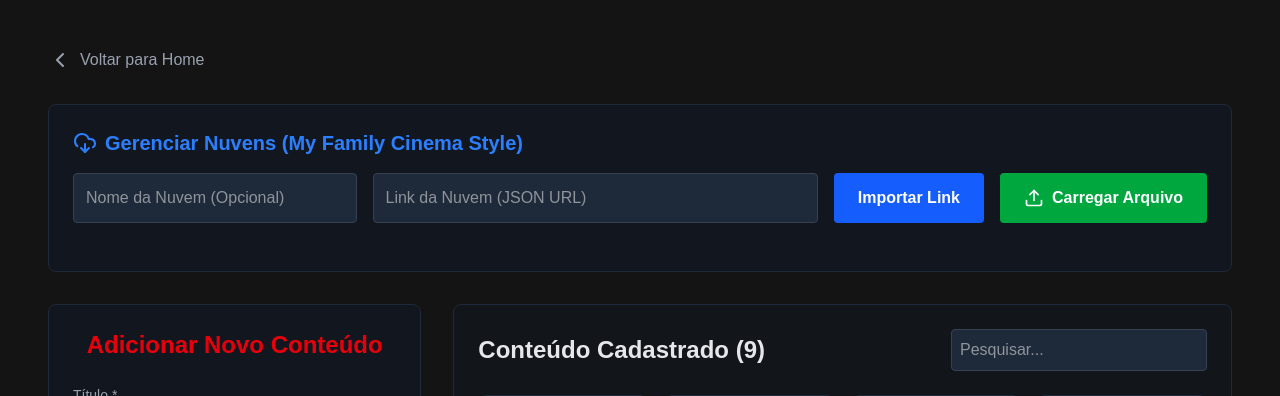
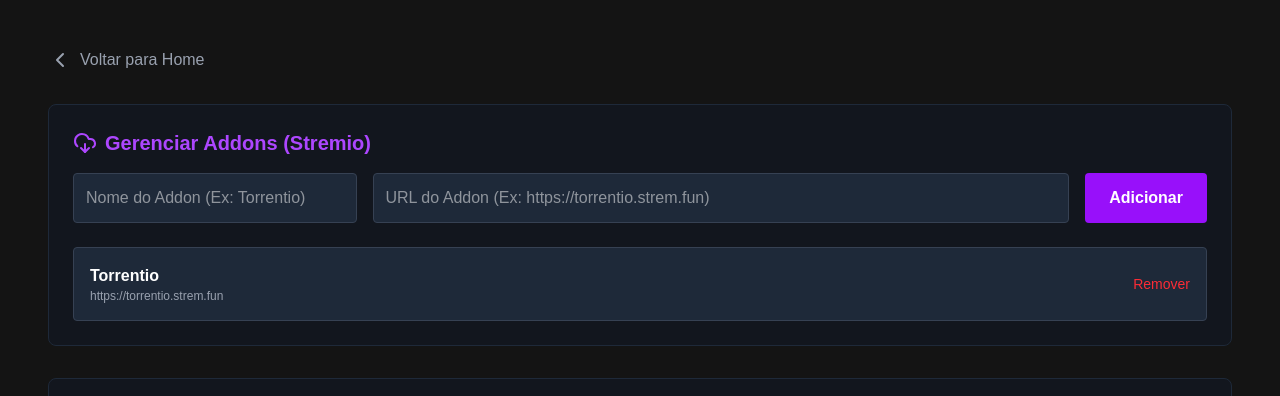
Before and after one commit to WalaceGeraldo/SitedeFilme, a React (Vite) app: page /admin in a window 1280 px wide. Shown: the top 396 px of the page. Built offline with nearby package versions, Linux system fonts and the light colour scheme; sample sign-in values are in the browser's storage; grey boxes are pictures that could not be loaded.

Commit message:
Adicionar integração com Stremio, player WebTorrent e correções de bugs

```diff
--- a/src/context/MovieContext.jsx
+++ b/src/context/MovieContext.jsx
@@ -134,6 +134,39 @@
         // Implementing removal would require tracking source_id on movies.
     };
 
+    // Addons State
+    const [addons, setAddons] = useState(() => {
+        const savedAddons = localStorage.getItem('my_cine_addons');
+        return savedAddons ? JSON.parse(savedAddons) : [
+            { id: 'torrentio', name: 'Torrentio', url: 'https://torrentio.strem.fun' }
+        ];
+    });
+
+    // Save Addons to localStorage
+    React.useEffect(() => {
+        localStorage.setItem('my_cine_addons', JSON.stringify(addons));
+    }, [addons]);
+
+    const addAddon = (url, name) => {
+        // Sanitize URL: Remove 'manifest.json' and trailing slashes
+        let cleanUrl = url.trim();
+        if (cleanUrl.endsWith('/manifest.json')) {
+            cleanUrl = cleanUrl.replace('/manifest.json', '');
+        }
+        cleanUrl = cleanUrl.replace(/\/+$/, ''); // Remove trailing slash
+
+        const newAddon = {
+            id: Date.now(),
+            name: name || `Addon ${addons.length + 1}`,
+            url: cleanUrl
+        };
+        setAddons(prev => [...prev, newAddon]);
+    };
+
+    const removeAddon = (id) => {
+        setAddons(prev => prev.filter(addon => addon.id !== id));
+    };
+
     const addMovie = (newMovie) => {
         console.log("Adding movie:", newMovie);
         // Generate a new ID based on the last ID
@@ -167,7 +200,7 @@
     };
 
     return (
-        <MovieContext.Provider value={{ movies, clouds, addMovie, updateMovie, addMovies, importCloud, importCloudData, removeCloud }}>
+        <MovieContext.Provider value={{ movies, clouds, addons, addMovie, updateMovie, addMovies, importCloud, importCloudData, removeCloud, addAddon, removeAddon }}>
             {children}
         </MovieContext.Provider>
     );
--- a/src/pages/Admin.jsx
+++ b/src/pages/Admin.jsx
@@ -6,7 +6,7 @@
 const TMDB_API_KEY = "70f37390ba1316b495743e24196beb71";
 
 const Admin = () => {
-    const { movies, addMovie, updateMovie, addMovies, clouds, importCloud, importCloudData, removeCloud } = useMovies();
+    const { movies, addMovie, updateMovie, addMovies, clouds, importCloud, importCloudData, removeCloud, addons, addAddon, removeAddon } = useMovies();
     const navigate = useNavigate();
 
     const [editingId, setEditingId] = useState(null);
@@ -16,6 +16,10 @@
     // Cloud State
     const [cloudUrl, setCloudUrl] = useState('');
     const [cloudName, setCloudName] = useState('');
+
+    // Addon State
+    const [addonUrl, setAddonUrl] = useState('');
+    const [addonName, setAddonName] = useState('');
 
     // File Upload Ref
     const fileInputRef = useRef(null);
@@ -68,6 +72,15 @@
             ...prev,
             [name]: value
         }));
+    };
+
+    const handleAddAddon = () => {
+        console.log("Adding addon:", addonName, addonUrl);
+        if (!addonUrl) return alert("Digite a URL do Addon.");
+        addAddon(addonUrl, addonName);
+        setAddonUrl('');
+        setAddonName('');
+        alert("Addon adicionado com sucesso!");
     };
 
     const handleCloudImport = async () => {
@@ -219,6 +232,55 @@
                 >
                     <ChevronLeft /> Voltar para Home
                 </button>
+            </div>
+
+            {/* Addon Management Section */}
+            <div className="bg-gray-900/50 p-6 rounded-lg border border-gray-800 mb-8">
+                <h2 className="text-xl font-bold mb-4 text-purple-500 flex items-center gap-2">
+                    <DownloadCloud size={24} /> Gerenciar Addons (Stremio)
+                </h2>
+                <div className="flex flex-col md:flex-row gap-4 mb-6">
+                    <input
+                        type="text"
+                        placeholder="Nome do Addon (Ex: Torrentio)"
+                        value={addonName}
+                        onChange={(e) => setAddonName(e.target.value)}
+                        className="bg-gray-800 text-white rounded p-3 border border-gray-700 md:w-1/4"
+                    />
+                    <input
+                        type="text"
+                        placeholder="URL do Addon (Ex: https://torrentio.strem.fun)"
+                        value={addonUrl}
+                        onChange={(e) => setAddonUrl(e.target.value)}
+                        className="bg-gray-800 text-white rounded p-3 border border-gray-700 flex-1"
+                    />
+                    <button
+                        onClick={handleAddAddon}
+                        className="bg-purple-600 hover:bg-purple-700 text-white font-bold py-3 px-6 rounded transition flex items-center gap-2"
+                    >
+                        Adicionar
+                    </button>
+                </div>
+
+                {/* Active Addons List */}
+                {addons.length > 0 && (
+                    <div className="grid gap-3">
+                        {addons.map(addon => (
+                            <div key={addon.id} className="bg-gray-800 p-4 rounded flex justify-between items-center border border-gray-700">
+                                <div>
+                                    <h3 className="font-bold text-white">{addon.name}</h3>
+                                    <p className="text-xs text-gray-400">{addon.url}</p>
+                                </div>
+                                <button
+                                    onClick={() => removeAddon(addon.id)}
+                                    className="text-red-500 hover:text-red-400 text-sm hover:underline"
+                                >
+                                    Remover
+                                </button>
+                            </div>
+                        ))}
+                    </div>
+                )}
             </div>
 
             {/* Cloud Management Section */}
--- a/src/pages/MovieDetails.jsx
+++ b/src/pages/MovieDetails.jsx
@@ -7,7 +7,7 @@
 
 const MovieDetails = () => {
     const { id, type } = useParams(); // type is optional (movie/series)
-    const { movies } = useMovies();
+    const { movies, addons } = useMovies();
     const [isPlaying, setIsPlaying] = useState(false);
     const [movie, setMovie] = useState(null);
     const [loading, setLoading] = useState(true);
@@ -15,6 +15,8 @@
     const [selectedSeason, setSelectedSeason] = useState(1);
     const [episodes, setEpisodes] = useState([]);
     const [selectedEpisode, setSelectedEpisode] = useState(null);
+    const [streams, setStreams] = useState([]);
+    const [showSources, setShowSources] = useState(false);
 
     useEffect(() => {
         const loadMovie = async () => {
@@ -47,6 +49,7 @@
 
                     const formattedMovie = {
                         id: data.id,
+                        imdb_id: data.external_ids?.imdb_id,
                         title: data.title || data.name,
                         description: data.overview || 'Sem descrição.',
                         cover: data.poster_path ? `https://image.tmdb.org/t/p/w500${data.poster_path}` : '',
@@ -60,9 +63,19 @@
 
                     // If it's a series, setup seasons
                     if (apiType === 'tv' || data.number_of_seasons > 0) {
-                        const seasonList = Array.from({ length: data.number_of_seasons }, (_, i) => i + 1);
+                        const numSeasons = data.number_of_seasons || 1;
+                        const seasonList = Array.from({ length: numSeasons }, (_, i) => i + 1);
                         setSeasons(seasonList);
                         setSelectedSeason(1);
+                    }
+
+                    // Fetch Streams if IMDB ID exists
+                    if (formattedMovie.imdb_id || data.external_ids?.imdb_id) {
+                        const imdbId = formattedMovie.imdb_id || data.external_ids?.imdb_id;
+                        import('../services/stremio').then(async ({ stremioService }) => {
+                            const fetchedStreams = await stremioService.getStreams(apiType === 'tv' ? 'series' : 'movie', imdbId, addons);
+                            setStreams(fetchedStreams);
+                        });
                     }
                 }
             } catch (error) {
@@ -117,6 +130,17 @@
         } else {
             alert("Trailer indisponível no momento.");
         }
+    };
+
+    const handleWatchStream = (stream) => {
+        let url = stream.url;
+        if (stream.infoHash) {
+            url = `magnet:?xt=urn:btih:${stream.infoHash}&dn=${encodeURIComponent(stream.title)}`;
+        }
+
+        // Setup the movie videoUrl to this stream and play
+        setMovie(prev => ({ ...prev, videoUrl: url }));
+        setIsPlaying(true);
     };
 
     const isTorrent = movie.videoUrl?.startsWith('magnet:') || movie.videoUrl?.endsWith('.torrent');
@@ -192,7 +216,37 @@
                             <button className="flex items-center gap-2 bg-gray-600/60 text-white px-8 py-3 rounded font-bold hover:bg-opacity-50 transition backdrop-blur-sm text-lg">
                                 <Info className="w-6 h-6" /> Mais Informações
                             </button>
+
+                            {/* Stremio Sources Action */}
+                            {streams.length > 0 && (
+                                <button
+                                    onClick={() => setShowSources(!showSources)}
+                                    className="flex items-center gap-2 px-8 py-3 bg-green-600 text-white font-bold rounded hover:bg-green-700 transition transform hover:scale-105 text-lg"
+                                >
+                                    <Play className="w-6 h-6 fill-white" />
+                                    Ver Fontes ({streams.length})
+                                </button>
+                            )}
                         </div>
+
+                        {/* Sources List */}
+                        {showSources && streams.length > 0 && (
+                            <div className="p-4 bg-gray-800 rounded-lg max-w-xl max-h-[300px] overflow-y-auto mt-4 custom-scrollbar shadow-lg border border-gray-700">
+                                <h3 className="text-lg font-bold mb-4 sticky top-0 bg-gray-800 py-2 border-b border-gray-700">Opções de Reprodução (Torrentio)</h3>
+                                <div className="space-y-2">
+                                    {streams.map((stream, idx) => (
+                                        <div
+                                            key={idx}
+                                            onClick={() => handleWatchStream(stream)}
+                                            className="p-3 bg-gray-700 rounded hover:bg-gray-600 cursor-pointer flex flex-col gap-1 transition"
+                                        >
+                                            <div className="font-bold text-green-400">{stream.title.split('\n')[0]}</div>
+                                            <div className="text-xs text-gray-400">{stream.name} - {stream.title.split('\n')[1] || ''}</div>
+                                        </div>
+                                    ))}
+                                </div>
+                            </div>
+                        )}
                     </div>
 
                     {/* Seasons & Episodes Section */}
--- a/src/services/api.js
+++ b/src/services/api.js
@@ -26,7 +26,7 @@
         return await fetchFromTMDB(`/movie/top_rated`);
     },
     getDetails: async (type, id) => {
-        return await fetchFromTMDB(`/${type}/${id}`);
+        return await fetchFromTMDB(`/${type}/${id}?append_to_response=external_ids`);
     },
     getCast: async (type, id) => {
         return await fetchFromTMDB(`/${type}/${id}/credits`);
--- /dev/null
+++ b/src/services/stremio.js
@@ -0,0 +1,56 @@
+
+const BASE_URL = 'https://torrentio.strem.fun';
+
+export const stremioService = {
+    getStreams: async (type, id, addons = []) => {
+        if (!addons || addons.length === 0) return [];
+
+        try {
+            // type: 'movie' or 'series'
+            // id: IMDB ID (tt1234567)
+            const endpoint = `/${type}/${id}.json`;
+            const promises = addons.map(async (addon) => {
+                try {
+                    // Fail-safe: Ensure URL doesn't have manifest.json end
+                    let baseUrl = addon.url;
+
+                    // Skip Cinemeta (Metadata only, no streams)
+                    if (baseUrl.includes('cinemeta')) return [];
+
+                    if (baseUrl.endsWith('/manifest.json')) {
+                        baseUrl = baseUrl.replace('/manifest.json', '');
+                    }
+                    // Ensure no trailing slash
+                    baseUrl = baseUrl.replace(/\/+$/, '');
+
+                    const response = await fetch(`${baseUrl}/stream${endpoint}`);
+                    if (!response.ok) return [];
+                    const data = await response.json();
+                    return (data.streams || []).map(stream => ({
+                        ...stream,
+                        _addonName: addon.name // Tag stream with source
+                    }));
+                } catch (e) {
+                    console.error(`Error fetching from ${addon.name}:`, e);
+                    return [];
+                }
+            });
+
+            const results = await Promise.all(promises);
+            return results.flat();
+        } catch (error) {
+            console.error('Stremio Service Error:', error);
+            return [];
+        }
+    },
+
+    formatStream: (stream) => {
+        return {
+            title: stream.title || 'Unknown',
+            name: stream.name || stream._addonName || 'Stremio Addon',
+            infoHash: stream.infoHash,
+            fileIdx: stream.fileIdx,
+            url: stream.url || (stream.infoHash ? `magnet:?xt=urn:btih:${stream.infoHash}` : null)
+        };
+    }
+};
```
